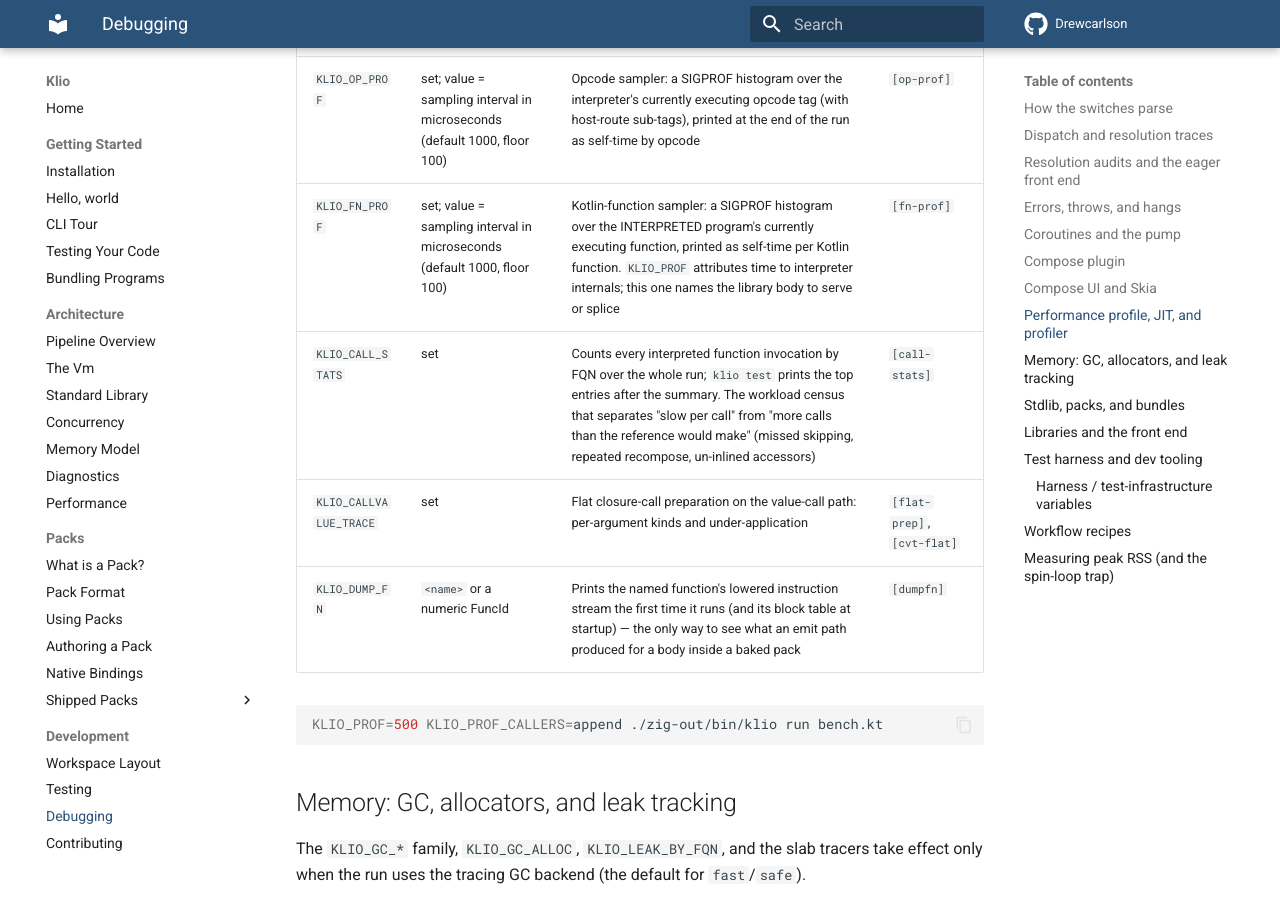
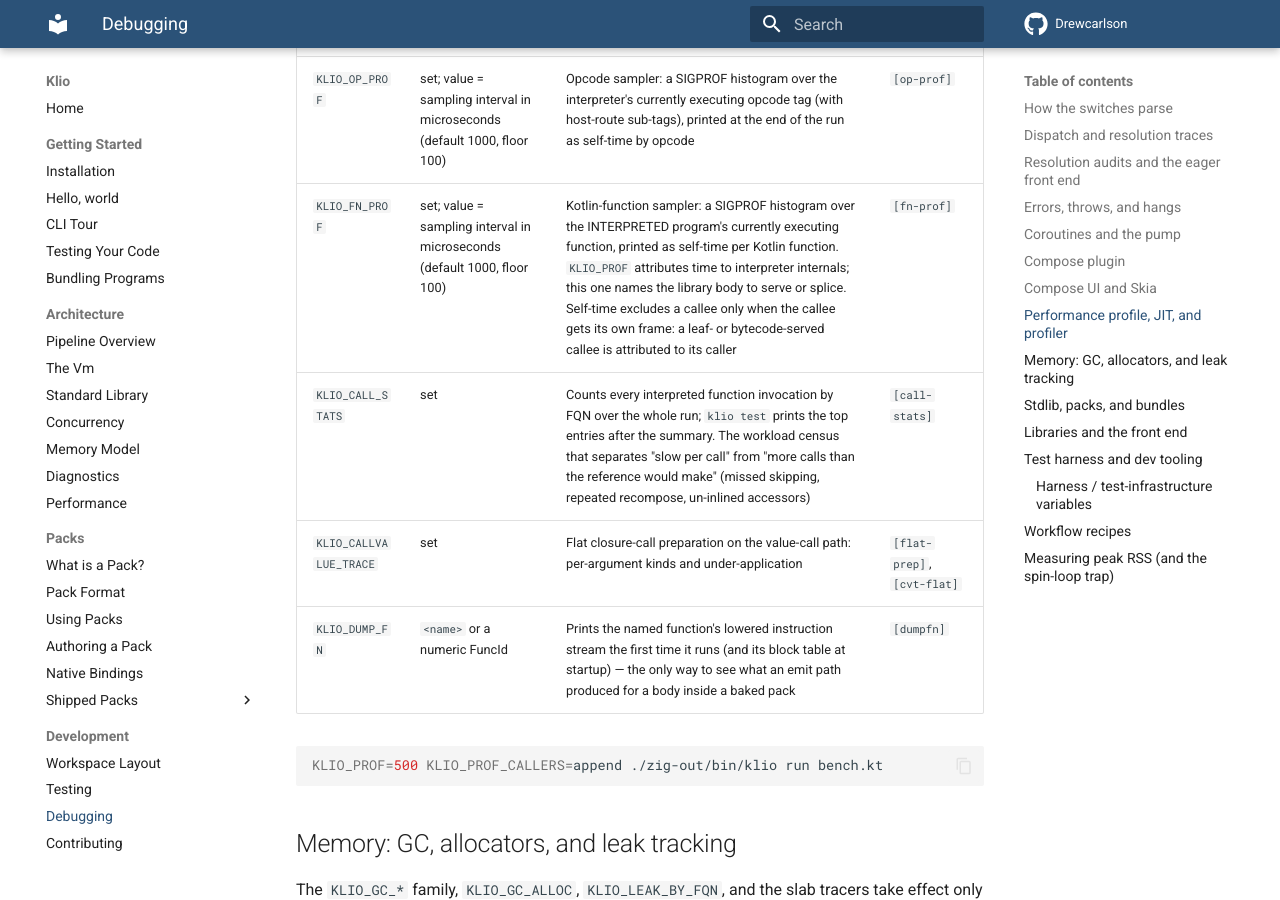
Before and after one commit to DrewCarlson/klio, an MkDocs documentation site: the page built from docs/development/debugging.md, in a window 1280 px wide and 900 px high, scrolled down 21828 px. Built offline with MkDocs 1.6.1 and Material for MkDocs 9.7.7, drawn with Linux system fonts in a browser that asks for light colours; the version menu is left out.

Commit message:
plans, docs: vpd 753s -> 416s, the wrapper A/B result, and the fn-prof attribution caveat

```diff
--- a/docs/development/debugging.md
+++ b/docs/development/debugging.md
@@ -353,7 +353,7 @@ variables override individual fields on top of it.
 | `KLIO_PROF_ALL` | set (needs `KLIO_PROF`) | Widens profiling to the whole process, including startup and image decode | `[prof]` |
 | `KLIO_PROF_CALLERS` | `<substr>` | After the histogram, folds the callers of every sampled leaf whose name contains the substring | `[prof]` |
 | `KLIO_OP_PROF` | set; value = sampling interval in microseconds (default 1000, floor 100) | Opcode sampler: a SIGPROF histogram over the interpreter's currently executing opcode tag (with host-route sub-tags), printed at the end of the run as self-time by opcode | `[op-prof]` |
-| `KLIO_FN_PROF` | set; value = sampling interval in microseconds (default 1000, floor 100) | Kotlin-function sampler: a SIGPROF histogram over the INTERPRETED program's currently executing function, printed as self-time per Kotlin function. `KLIO_PROF` attributes time to interpreter internals; this one names the library body to serve or splice | `[fn-prof]` |
+| `KLIO_FN_PROF` | set; value = sampling interval in microseconds (default 1000, floor 100) | Kotlin-function sampler: a SIGPROF histogram over the INTERPRETED program's currently executing function, printed as self-time per Kotlin function. `KLIO_PROF` attributes time to interpreter internals; this one names the library body to serve or splice. Self-time excludes a callee only when the callee gets its own frame: a leaf- or bytecode-served callee is attributed to its caller | `[fn-prof]` |
 | `KLIO_CALL_STATS` | set | Counts every interpreted function invocation by FQN over the whole run; `klio test` prints the top entries after the summary. The workload census that separates "slow per call" from "more calls than the reference would make" (missed skipping, repeated recompose, un-inlined accessors) | `[call-stats]` |
 | `KLIO_CALLVALUE_TRACE` | set | Flat closure-call preparation on the value-call path: per-argument kinds and under-application | `[flat-prep]`, `[cvt-flat]` |
 | `KLIO_DUMP_FN` | `<name>` or a numeric FuncId | Prints the named function's lowered instruction stream the first time it runs (and its block table at startup) — the only way to see what an emit path produced for a body inside a baked pack | `[dumpfn]` |
```
Also changed, not shown: plans/concurrency-perf-campaigns.md (+12 -2 lines).
